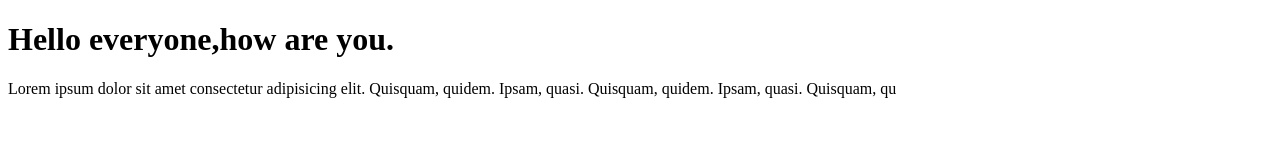
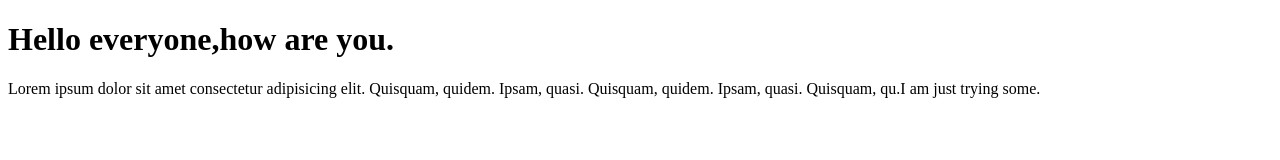
Before and after one commit to bhrayhaw/musicplug, a plain HTML site: page main.html in a window 1280 px wide. Drawn offline with Linux system fonts and the light colour scheme.

Commit message:
Added a sentence to p

```diff
--- a/main.html
+++ b/main.html
@@ -11,7 +11,7 @@
 <body>
   <h1>Hello everyone,how are you.</h1>
   <p>Lorem ipsum dolor sit amet consectetur adipisicing elit. Quisquam, quidem. Ipsam, quasi. Quisquam, quidem. Ipsam,
-    quasi. Quisquam, qu</p>
+    quasi. Quisquam, qu.I am just trying some.</p>
 
 </body>
 
```
